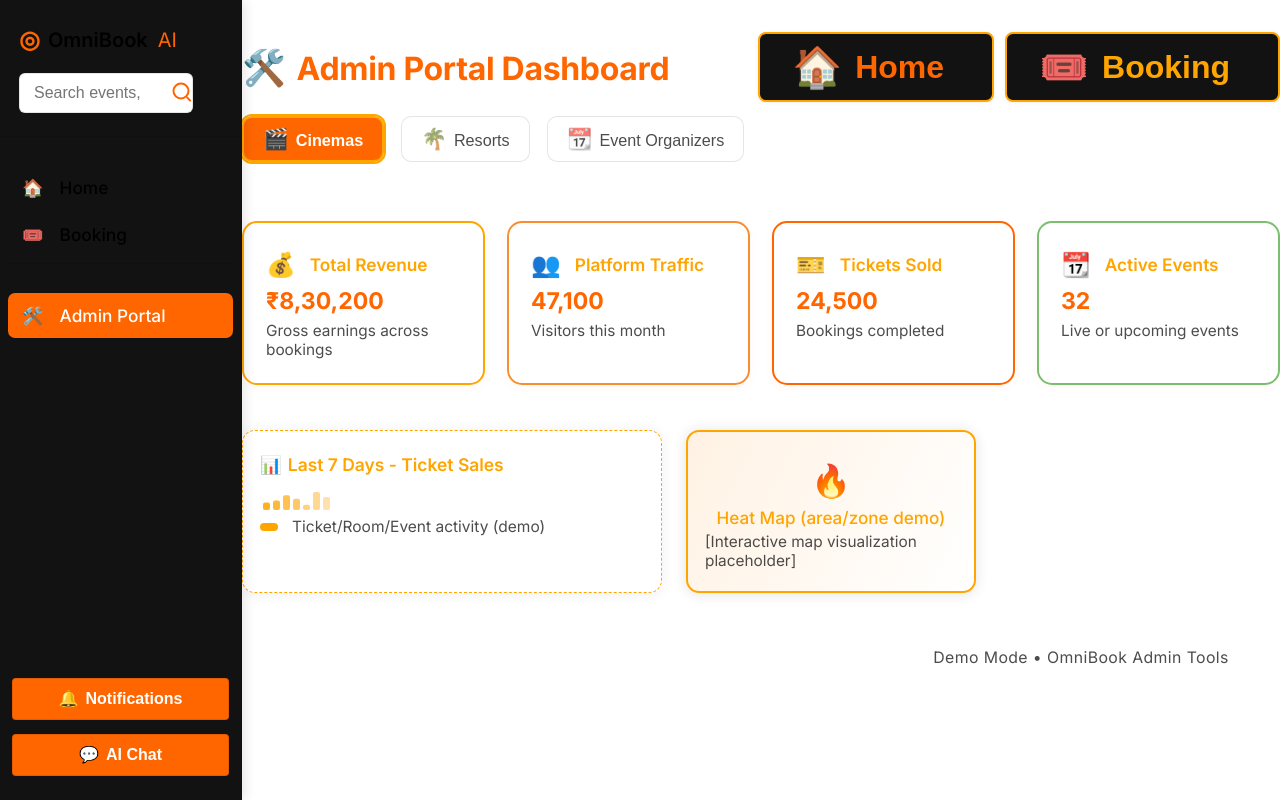
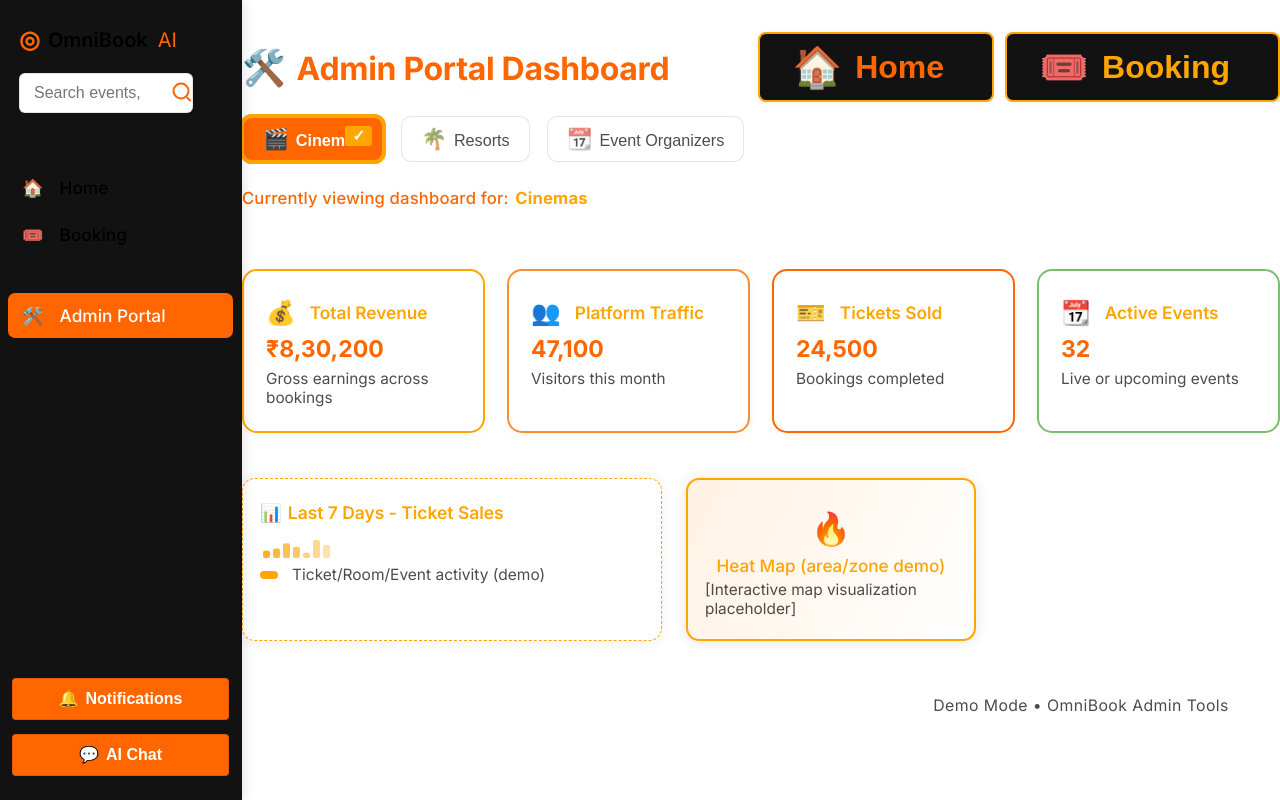
Before and after one commit to Workflow-Manager-admin/omnibook-ai-16339-5bd977bd, a React (Create React App) app in the folder omni_book_ai/: page /admin in a window 1280 px wide. Built offline with nearby package versions, Linux system fonts and the light colour scheme.

Commit message:
Auto-commit: Changes as of 2025-05-30T06:15:22.423215+00:00

```diff
--- a/omni_book_ai/src/components/AdminPortal.js
+++ b/omni_book_ai/src/components/AdminPortal.js
@@ -194,7 +194,13 @@
               }
               aria-selected={activeVendor === v.key}
               tabIndex={0}
+              aria-pressed={activeVendor === v.key}
               onClick={() => setActiveVendor(v.key)}
+              onKeyDown={e => {
+                if ((e.key === "Enter" || e.key === " ") && activeVendor !== v.key) {
+                  setActiveVendor(v.key);
+                }
+              }}
               style={{
                 background: activeVendor === v.key
                   ? "var(--kavia-orange)"
@@ -205,12 +211,53 @@
                   : "1.5px solid var(--border-color)",
                 outline: activeVendor === v.key ? "2px solid var(--accent)" : undefined,
                 fontWeight: activeVendor === v.key ? 700 : 500,
+                boxShadow: activeVendor === v.key ? "0 0 0 2px var(--accent)" : undefined,
+                cursor: activeVendor === v.key ? "default" : "pointer",
+                position: "relative"
               }}
+              aria-label={
+                activeVendor === v.key
+                  ? `${v.label} (selected)`
+                  : `Switch to ${v.label} analytics`
+              }
             >
               <span aria-hidden="true" style={{ fontSize: "1.28em", marginRight: 7 }}>{v.icon}</span>
               {v.label}
+              {activeVendor === v.key && (
+                <span
+                  aria-hidden="true"
+                  style={{
+                    position: "absolute",
+                    right: 10,
+                    top: 8,
+                    fontWeight: 700,
+                    background: "var(--accent)",
+                    color: "#fff",
+                    borderRadius: "3px",
+                    padding: "1px 7px",
+                    fontSize: "0.95em",
+                    marginLeft: 6,
+                  }}
+                >✓</span>
+              )}
             </button>
           ))}
+          <div style={{
+            width: "100%",
+            marginTop: 6,
+            marginBottom: 2,
+            color: "var(--kavia-orange)",
+            minHeight: 23,
+            fontWeight: 500,
+            fontSize: "1.04em",
+            letterSpacing: "0.01em"
+          }} aria-live="polite">
+            Currently viewing dashboard for: <span style={{
+              color: "var(--accent)",
+              fontWeight: 700,
+              marginLeft: 2
+            }}>{VENDORS.find(v => v.key === activeVendor)?.label}</span>
+          </div>
         </div>
       </header>
       <section className="adminportal-analytics-cards">
```
Also changed, not shown: 1 other file (tests, documents, lock files or other folders).
